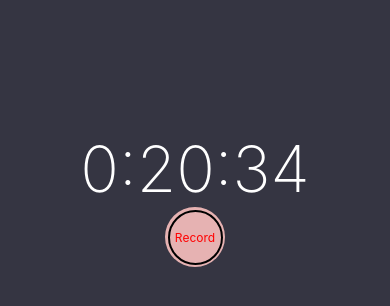
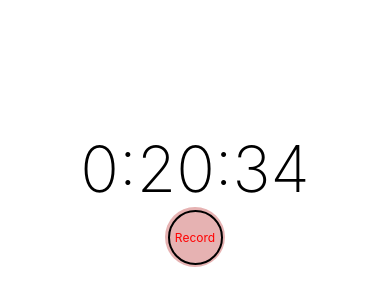
Before and after one commit to LordOrbnauticus/timerApp, a React Native app: screen / in a window 390 px wide. Shown: the top 306 px of the page. Built offline with nearby package versions, Linux system fonts and the light colour scheme.

Commit message:
color adjust; weird error caused by computer...

```diff
--- a/App.js
+++ b/App.js
@@ -24,7 +24,7 @@ export default class App extends Component {
 const styles = StyleSheet.create({
   container: {
     flex: 1,
-    backgroundColor: '#353542',
+    backgroundColor: '#FFFFFF',
     alignItems: 'center',
     paddingTop: 130,
     fontFamily: 'Roboto'
--- a/Front-end/src/components/timer/timer.js
+++ b/Front-end/src/components/timer/timer.js
@@ -14,7 +14,7 @@ const Timer = ({ interval }) => {
 
 const styles = StyleSheet.create({
     timer: {
-        color: '#FFFFFF',
+        color: 'black',
         fontSize: 64,
         fontWeight: '200',
       },
--- a/package.json
+++ b/package.json
@@ -8,8 +8,10 @@
   },
   "dependencies": {
     "expo": "^31.0.2",
+    "moment": "^2.22.2",
     "react": "16.5.0",
-    "react-native": "https://github.com/expo/react-native/archive/sdk-31.0.0.tar.gz"
+    "react-native": "https://github.com/expo/react-native/archive/sdk-31.0.0.tar.gz",
+    "react-native-material-design": "^0.3.7"
   },
   "devDependencies": {
     "babel-preset-expo": "^5.0.0"
```
Also changed, not shown: 2 other files (tests, documents, lock files or other folders).
